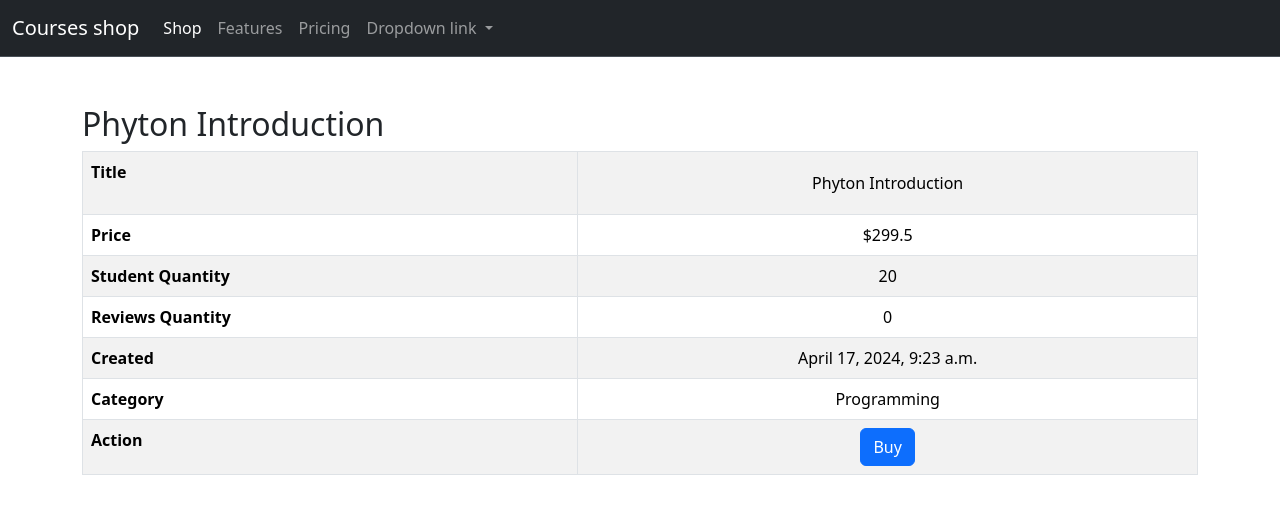
After one commit to damiansoch/Django_coursesPorject, a Django app: page /shop/course_detail/1/ in a window 1280 px wide. The commit adds this page. Shown: the top 514 px of the page. Run offline with Django 5.2, Linux system fonts and the light colour scheme; data comes from the database, SQL or seed files in the repository; both versions use the stored data as it was after the commit.

Commit message:
Django shop app fully completed

```diff
--- a/base/settings.py
+++ b/base/settings.py
@@ -57,7 +57,7 @@ ROOT_URLCONF = "base.urls"
 TEMPLATES = [
     {
         "BACKEND": "django.template.backends.django.DjangoTemplates",
-        "DIRS": [],
+        "DIRS": [BASE_DIR / "templates"],
         "APP_DIRS": True,
         "OPTIONS": {
             "context_processors": [
--- a/base/urls.py
+++ b/base/urls.py
@@ -14,12 +14,14 @@ Including another URLconf
     1. Import the include() function: from django.urls import include, path
     2. Add a URL to urlpatterns:  path('blog/', include('blog.urls'))
 """
+
+# project-level urls.py
 from django.contrib import admin
-from django.urls import path,include
-
+from django.urls import include, path
 
 urlpatterns = [
-    path('admin/', admin.site.urls),
-    path('shop/', include("shop.urls")),
-
+    path("admin/", admin.site.urls),
+    path(
+        "shop/", include("shop.urls", namespace="courses")
+    ),  # Using namespace defined in shop.urls
 ]
--- a/shop/models.py
+++ b/shop/models.py
@@ -18,6 +18,7 @@ class Course(models.Model):
     price = models.FloatField()
     students_qty = models.IntegerField()
     reviews_qty = models.IntegerField()
+    created_at = models.DateTimeField(default=timezone.now)
     category = models.ForeignKey(Category, on_delete=models.CASCADE)
 
     # this is to show title in the admin panel
--- /dev/null
+++ b/shop/templatetags/custom_filters.py
@@ -0,0 +1,9 @@
+from django import template
+
+register = template.Library()
+
+
+@register.filter(name="split_first")
+def split_first(value, delimiter=" "):
+    parts = value.split(delimiter)
+    return parts[0] if parts else value
--- a/shop/urls.py
+++ b/shop/urls.py
@@ -1,7 +1,12 @@
+# shop/urls.py
 from django.urls import path
+from .views import index, course_detail
 
-from . import views
+app_name = "courses"  # Setting the application namespace
 
 urlpatterns = [
-    path("", views.index),
+    path("", index, name="list"),  # Accessed via 'courses:list'
+    path(
+        "course_detail/<int:course_id>/", course_detail, name="detail"
+    ),  # Accessed via 'courses:detail'
 ]
--- a/shop/views.py
+++ b/shop/views.py
@@ -1,4 +1,5 @@
-from django.shortcuts import render
+from django.shortcuts import render, get_object_or_404
+from django.http import HttpResponse
 from .models import Course
 
 
@@ -14,3 +15,19 @@ def index(request):
             "courses": courses,
         },
     )
+
+
+def course_detail(request, course_id):
+    # 1
+    try:
+        course = Course.objects.get(pk=course_id)
+        return render(request, "courses/course_detail.html", {"course": course})
+    except Course.DoesNotExist as e:
+        print(e)
+        return render(
+            request, "error_not_found/error_not_found.html", {"error": e}, status=404
+        )
+    # # 2
+    #
+    # course = get_object_or_404(Course, pk=course_id)
+    # return render(request, "courses/course_detail.html", {"course": course})
--- a/shop/templates/base.html
+++ b/templates/base.html
@@ -12,6 +12,7 @@
     <script src="https://cdn.jsdelivr.net/npm/bootstrap@5.3.3/dist/js/bootstrap.bundle.min.js"
             integrity="sha384-YvpcrYf0tY3lHB60NNkmXc5s9fDVZLESaAA55NDzOxhy9GkcIdslK1eN7N6jIeHz"
             crossorigin="anonymous"></script>
+    <link rel="stylesheet" href="https://cdnjs.cloudflare.com/ajax/libs/font-awesome/6.0.0-beta3/css/all.min.css">
     <title>{% block title %}Document{% endblock %}</title>
 </head>
 <body>
--- /dev/null
+++ b/templates/courses/course_detail.html
@@ -0,0 +1,47 @@
+{% extends "base.html" %}
+{% load custom_filters %}
+{% block title %}{{ course.title|split_first }}... - details{% endblock %}
+{%block content%}
+<h2>{{course.title}}</h2>
+<table class="table table-striped table-bordered table-hover">
+    <tbody>
+    <tr>
+        <th>Title</th>
+        <td class="text-center" style="padding: 0;">
+            <a href="{% url 'courses:detail' course.id %}"
+               style="display: block; width: 100%; height: 100%; padding: 20px; color: inherit; text-decoration: none; line-height: normal;">
+                {{ course.title }}
+            </a>
+        </td>
+    </tr>
+    <tr>
+        <th>Price</th>
+        <td class="text-center">${{ course.price }}</td>
+    </tr>
+    <tr>
+        <th>Student Quantity</th>
+        <td class="text-center">{{ course.students_qty }}</td>
+    </tr>
+    <tr>
+        <th>Reviews Quantity</th>
+        <td class="text-center">{{ course.reviews_qty }}</td>
+    </tr>
+    <tr>
+        <th>Created</th>
+        <td class="text-center">{{ course.created_at }}</td>
+    </tr>
+    <tr>
+        <th>Category</th>
+        <td class="text-center">{{ course.category.title }}</td>
+    </tr>
+    <tr>
+        <th>Action</th>
+        <td class="text-center">
+            <button class="btn btn-primary">Buy</button>
+        </td>
+    </tr>
+    </tbody>
+</table>
+
+
+{%endblock%}
--- a/shop/templates/courses/course_list.html
+++ b/templates/courses/course_list.html
@@ -16,7 +16,10 @@
     <tbody>
     {% for course in courses %}
     <tr>
-        <td>{{ course.title}}</td>
+        <td style="padding: 0;"><a href="{% url 'courses:detail' course.id %}"
+                                   style="display: block; width: 100%; height: 100%; padding: 20px; color: inherit; text-decoration: none; line-height: normal;">
+            {{ course.title }}
+        </a></td>
         <td>${{ course.price }}</td>
         <td>{{ course.students_qty }}</td>
         <td>{{ course.reviews_qty }}</td>
--- a/shop/templates/navigation.html
+++ b/templates/navigation.html
@@ -1,6 +1,6 @@
 <nav class="navbar navbar-expand-lg bg-dark border-bottom border-body" data-bs-theme="dark">
     <div class="container-fluid">
-        <a class="navbar-brand" href="#">Courses shop</a>
+        <a class="navbar-brand" href="{% url 'courses:list' %}">Courses shop</a>
         <button class="navbar-toggler" type="button" data-bs-toggle="collapse" data-bs-target="#navbarNavDropdown"
                 aria-controls="navbarNavDropdown" aria-expanded="false" aria-label="Toggle navigation">
             <span class="navbar-toggler-icon"></span>
@@ -8,7 +8,7 @@
         <div class="collapse navbar-collapse" id="navbarNavDropdown">
             <ul class="navbar-nav">
                 <li class="nav-item">
-                    <a class="nav-link active" aria-current="page" href="#">Home</a>
+                    <a class="nav-link active" aria-current="page" href="{% url 'courses:list' %}">Shop</a>
                 </li>
                 <li class="nav-item">
                     <a class="nav-link" href="#">Features</a>
```
Also changed, not shown: templates/error_not_found/error_not_found.html (added, +12 -0 lines), db.sqlite3, shop/migrations/0003_course_created_at.py (added), shop/templatetags/__init__.py (added).
